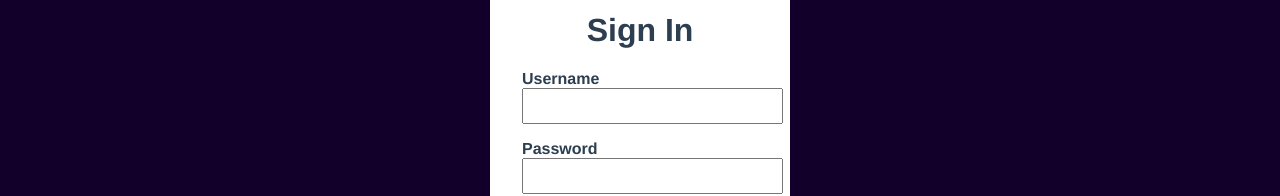
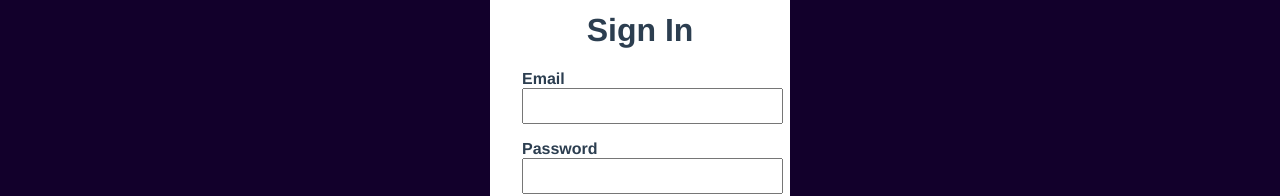
Before and after one commit to tibocst/Projet-13-Argent-Bank-FrontEnd, a React (Create React App) app in the folder my-app/: page /login in a window 1280 px wide. Shown: the part 234-430 px from the top of the page. Built offline with nearby package versions, Linux system fonts and the light colour scheme.

Commit message:
switching from username to Email

```diff
--- a/my-app/src/pages/Login/index.jsx
+++ b/my-app/src/pages/Login/index.jsx
@@ -31,7 +31,7 @@ function Login() {
       localStorage.setItem("rememberMe", false);
     }
     const bodyFetchData = {
-      email: formJson.username,
+      email: formJson.email,
       password: formJson.password,
     };
     dispatch(fetchLogin(bodyFetchData));
@@ -44,13 +44,13 @@ function Login() {
     const formJson = Object.fromEntries(formData.entries());
 
     if (
-      emailRegex.test(formJson.username) === true &&
+      emailRegex.test(formJson.email) === true &&
       passWordRegex.test(formJson.password) === true &&
       nameRegex.test(formJson.firstname) === true &&
       nameRegex.test(formJson.lastname) === true
     ) {
       const bodyFetchData = {
-        email: formJson.username,
+        email: formJson.email,
         password: formJson.password,
         firstName: formJson.firstname,
         lastName: formJson.lastname,
@@ -103,12 +103,12 @@ function Login() {
                 errorDescription="Please enter valid lastname (no number)"
               />
               <InputForm
-                description="Username"
+                description="Email"
                 type="text"
-                name="username"
-                id="username"
+                name="email"
+                id="email"
                 required={true}
-                errorDescription="Please enter valid User Name"
+                errorDescription="Please enter valid Email"
               />
               <InputForm
                 description="Password"
@@ -125,12 +125,12 @@ function Login() {
           ) : (
             <form onSubmit={handleSubmitSignIn}>
               <InputForm
-                description="Username"
+                description="Email"
                 type="text"
-                name="username"
-                id="username"
+                name="email"
+                id="email"
                 required={true}
-                errorDescription="Please enter valid Username or email"
+                errorDescription="Please enter valid Email"
               />
               <InputForm
                 description="Password"
```
